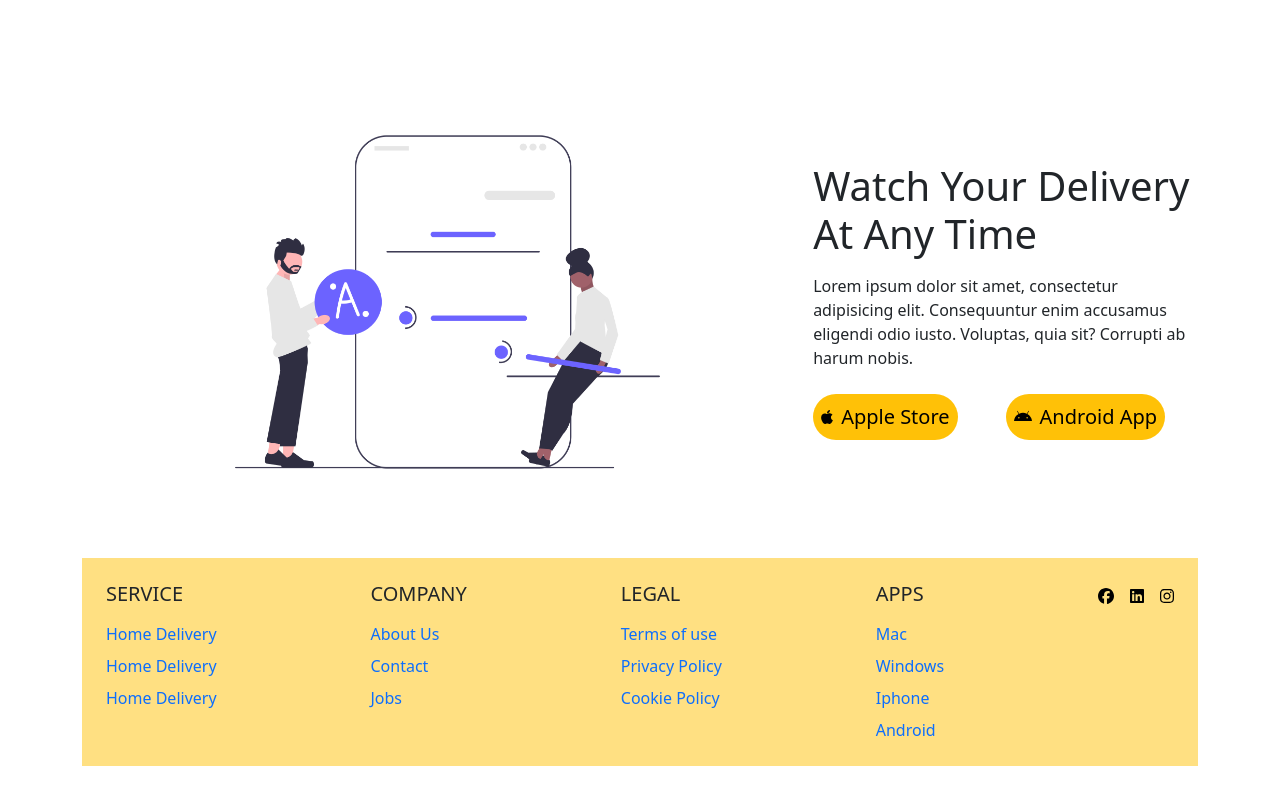
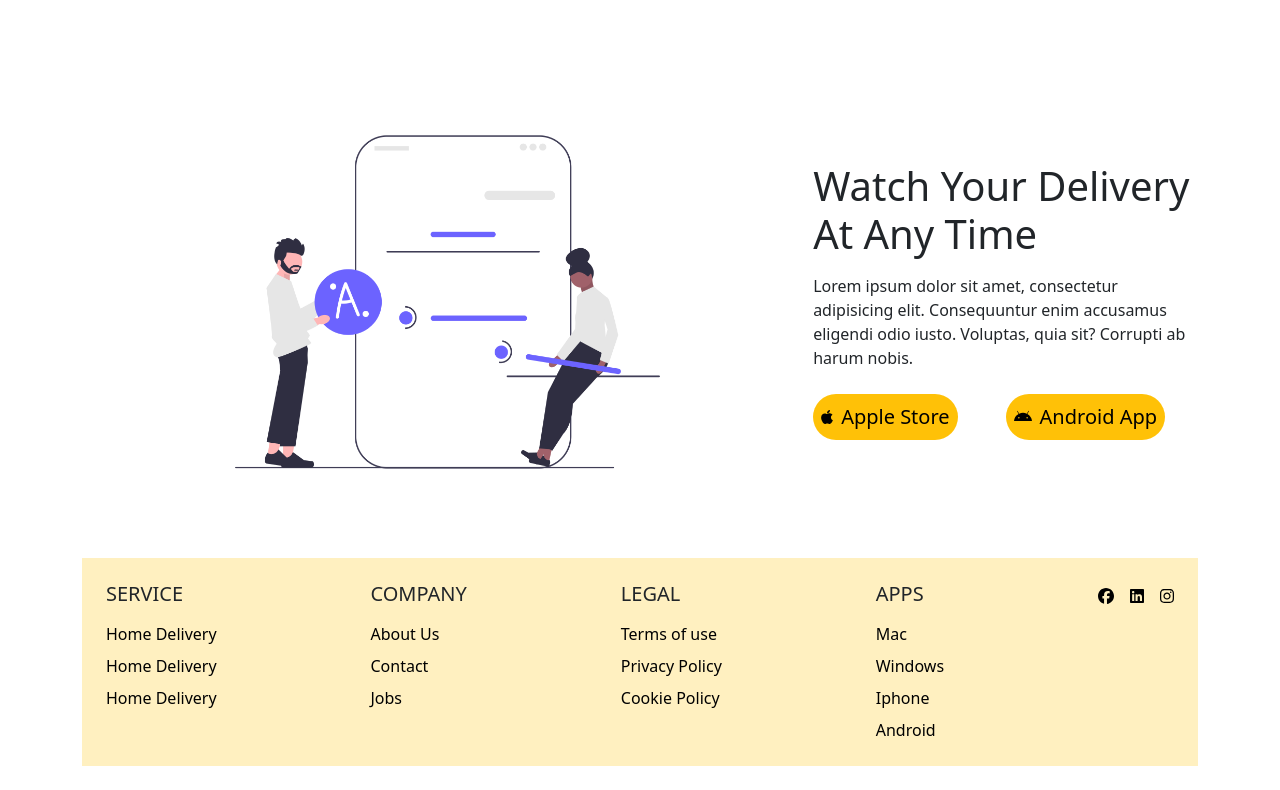
Before and after one commit to abukawsar45/landing-page-with-bootstrap, a plain HTML site: page index.html in a window 1280 px wide. Shown: the part 2108-2898 px from the top of the page. Drawn offline with nearby package versions, Linux system fonts and the light colour scheme.

Commit message:
update footer bg

```diff
--- a/index.html
+++ b/index.html
@@ -129,56 +129,56 @@
 <!-- info part -->
 
 <!-- Footer part -->
-<div class="bg-warning bg-opacity-50 mt-5 p-4 w-100 bs-warning-bg-subtle d-flex justify-content-between gap-4">
+<div class="bg-warning bg-opacity-25 mt-5 p-4 w-100 bs-warning-bg-subtle d-flex justify-content-between gap-4">
   <div class="d-flex flex-column gap-2">
     <h5 class="fs-5 mb-2 text-uppercase " >Service</h5>
    <div class="border-0 text-decoration-none" >
-     <a class="text-decoration-none" href="">Home Delivery</a>
+     <a class="text-decoration-none text-black " href="">Home Delivery</a>
   </div>
    <div class="border-0 text-decoration-none" >
-     <a class="text-decoration-none" href="">Home Delivery</a>
+     <a class="text-decoration-none text-black " href="">Home Delivery</a>
   </div>
    <div class="border-0 text-decoration-none" >
-     <a class="text-decoration-none" href="">Home Delivery</a>
+     <a class="text-decoration-none text-black " href="">Home Delivery</a>
   </div>
   </div>
   <div class="d-flex flex-column gap-2">
     <h5 class="fs-5 mb-2 text-uppercase " >Company</h5>
    <div class="border-0 text-decoration-none" >
-     <a class="text-decoration-none" href="">About Us</a>
+     <a class="text-decoration-none text-black " href="">About Us</a>
   </div>
    <div class="border-0 text-decoration-none" >
-     <a class="text-decoration-none" href="">Contact</a>
+     <a class="text-decoration-none text-black " href="">Contact</a>
   </div>
    <div class="border-0 text-decoration-none" >
-     <a class="text-decoration-none" href="">Jobs</a>
+     <a class="text-decoration-none text-black " href="">Jobs</a>
   </div>
   </div>
   <div class="d-flex flex-column gap-2">
     <h5 class="fs-5 mb-2 text-uppercase " >Legal</h5>
    <div class="border-0 text-decoration-none" >
-     <a class="text-decoration-none" href="">Terms of use</a>
+     <a class="text-decoration-none text-black " href="">Terms of use</a>
   </div>
    <div class="border-0 text-decoration-none" >
-     <a class="text-decoration-none" href="">Privacy Policy</a>
+     <a class="text-decoration-none text-black " href="">Privacy Policy</a>
   </div>
    <div class="border-0 text-decoration-none" >
-     <a class="text-decoration-none" href="">Cookie Policy</a>
+     <a class="text-decoration-none text-black " href="">Cookie Policy</a>
   </div>
   </div>
   <div class="d-flex flex-column gap-2">
     <h5 class="fs-5 mb-2 text-uppercase " >Apps</h5>
    <div class="border-0 text-decoration-none" >
-     <a class="text-decoration-none" href="">Mac</a>
+     <a class="text-decoration-none text-black " href="">Mac</a>
   </div>
    <div class="border-0 text-decoration-none" >
-     <a class="text-decoration-none" href="">Windows</a>
+     <a class="text-decoration-none text-black " href="">Windows</a>
   </div>
    <div class="border-0 text-decoration-none" >
-     <a class="text-decoration-none" href="">Iphone</a>
+     <a class="text-decoration-none text-black " href="">Iphone</a>
   </div>
    <div class="border-0 text-decoration-none" >
-     <a class="text-decoration-none" href="">Android</a>
+     <a class="text-decoration-none text-black " href="">Android</a>
   </div>
   </div>
  <!-- Social links -->
```
